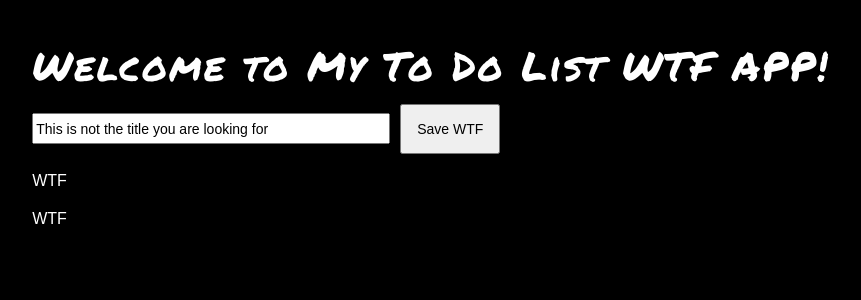
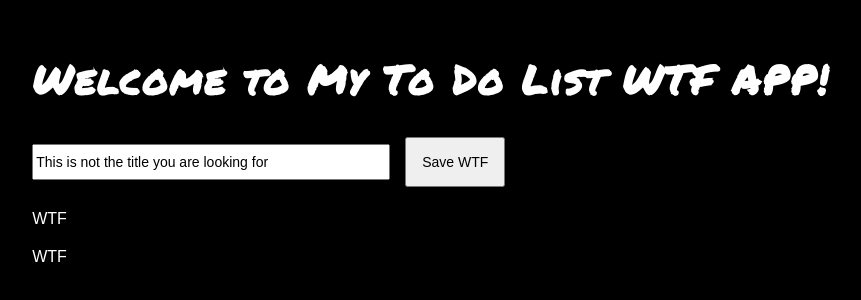
Before and after one commit to dcartist/angulargirls, an Angular app: page / in a window 1280 px wide. Shown: the top 300 px of the page, without its empty margins (209-1070 px from the left). Built offline with nearby package versions, Linux system fonts and the light colour scheme.

Commit message:
edit the header style and button

```diff
--- a/src/styles.css
+++ b/src/styles.css
@@ -2,7 +2,7 @@
 @import url('https://fonts.googleapis.com/css?family=Concert+One|Permanent+Marker&display=swap');
 
 html, body, div, span,
-h1, p, ul, li {
+ p, ul, li {
   padding: 0;
   border: 0;
   font: inherit;
@@ -22,7 +22,7 @@ body {
 }
 input {
   font-size: 14px;
-  height: 25px;
+  height: 30px;
   margin-right: 10px;
   width: 350px;
 }
@@ -31,6 +31,7 @@ button {
 height: 50px;
 font-size: 14px;
 width: 100px;
+margin: 5px;
 
 }
 
@@ -76,6 +77,7 @@ h1 {
   font-size: 40px;
   letter-spacing: 2px;
   font-family: 'Permanent Marker', cursive;
+  line-height: 50px;
 }
 
 
```
